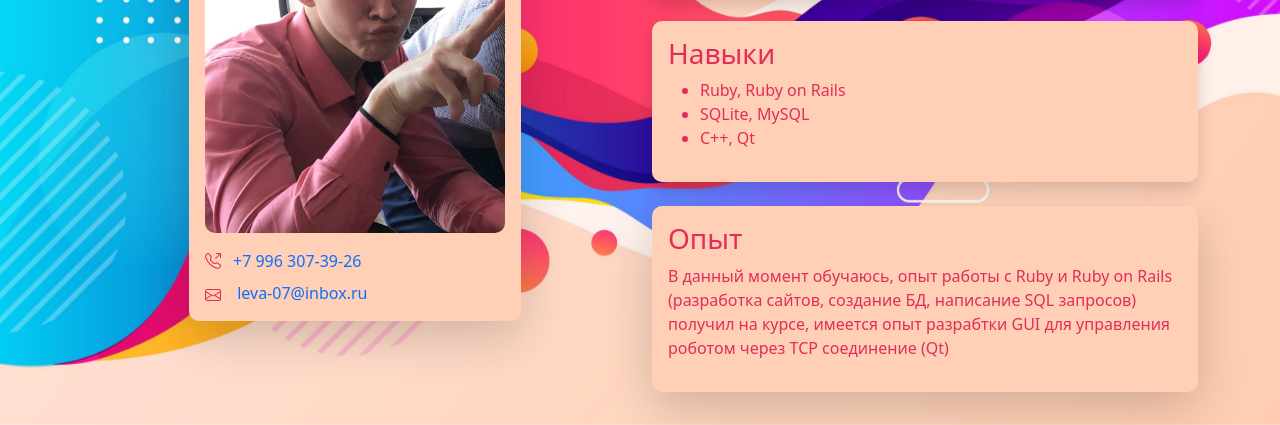
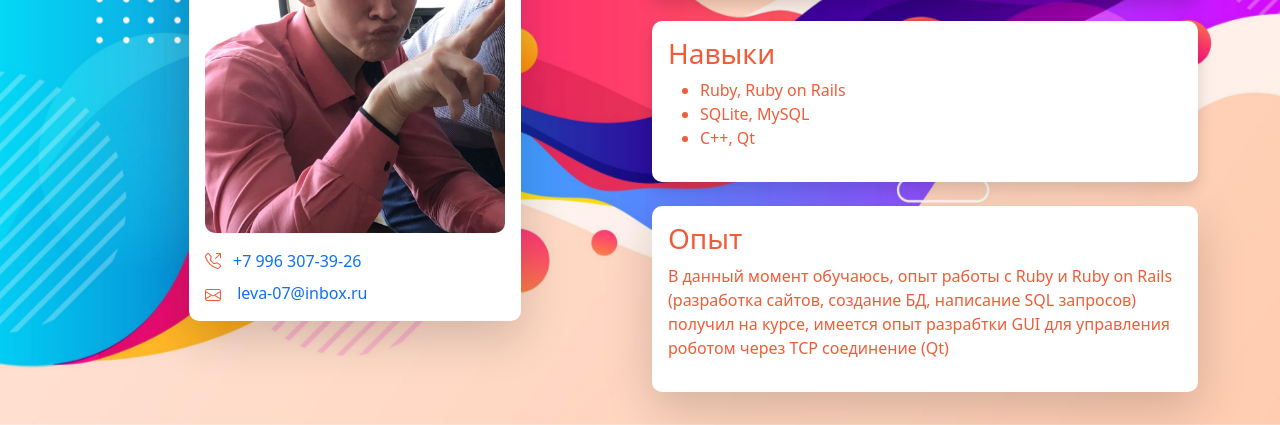
Before and after one commit to KugelSchreibe/cv, a plain HTML site: page index.html in a window 1280 px wide. Shown: the part 375-800 px from the top of the page. Drawn offline with nearby package versions, Linux system fonts and the light colour scheme.

Commit message:
changed colors

```diff
--- a/css/styles.css
+++ b/css/styles.css
@@ -44,11 +44,11 @@ p > a, div > a {
 }
 
 .loop {
-  background-color: #ffd0b6;
+  background-color: white;
   -webkit-transition: all 0.7s;
   transition: all 0.7s;
   border-radius: 10px;
-  color: #e32c5a;
+  color: #f15c38;
 }
 
 .loop:hover {
@@ -74,7 +74,7 @@ p > a, div > a {
 }
 
 .info {
-  background-color: #ffd0b6;
+  background-color: white;
   border-radius: 10px;
-  color: #e32c5a;
+  color: #f15c38;
 }
```
